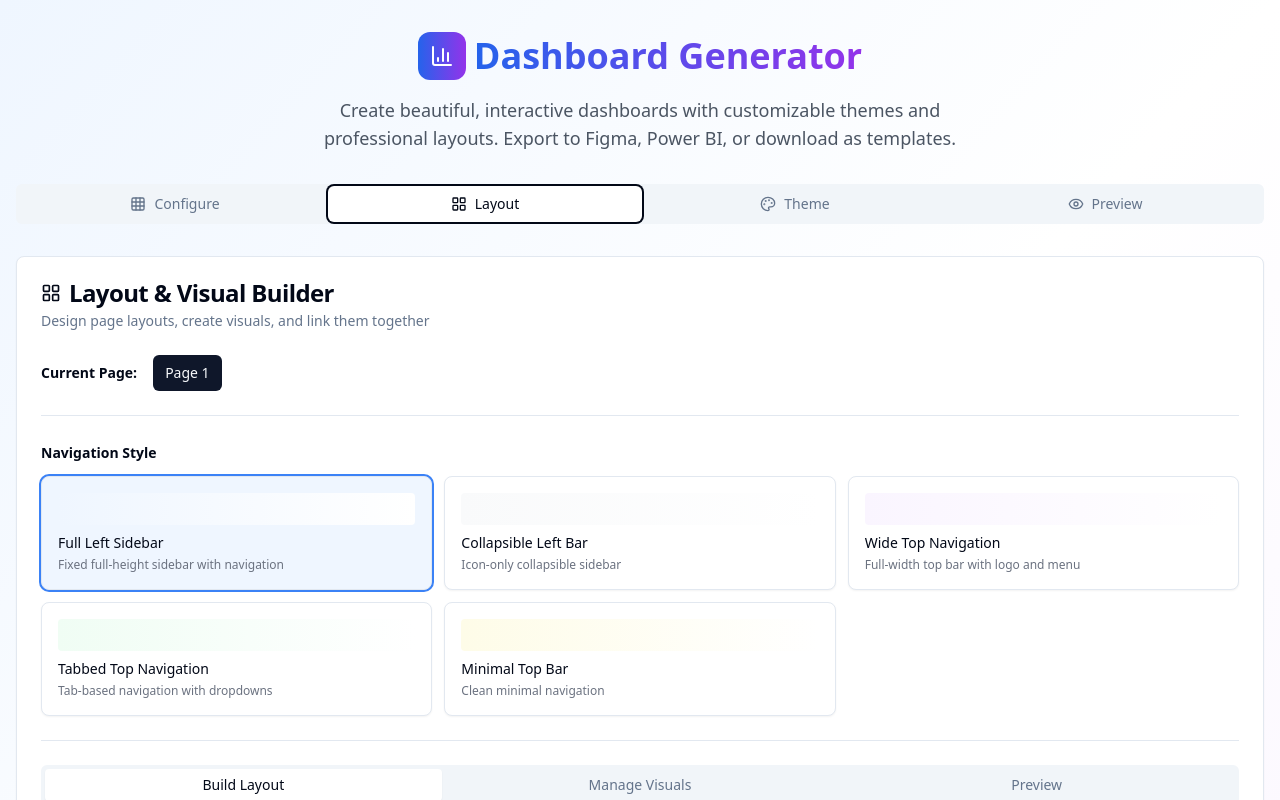
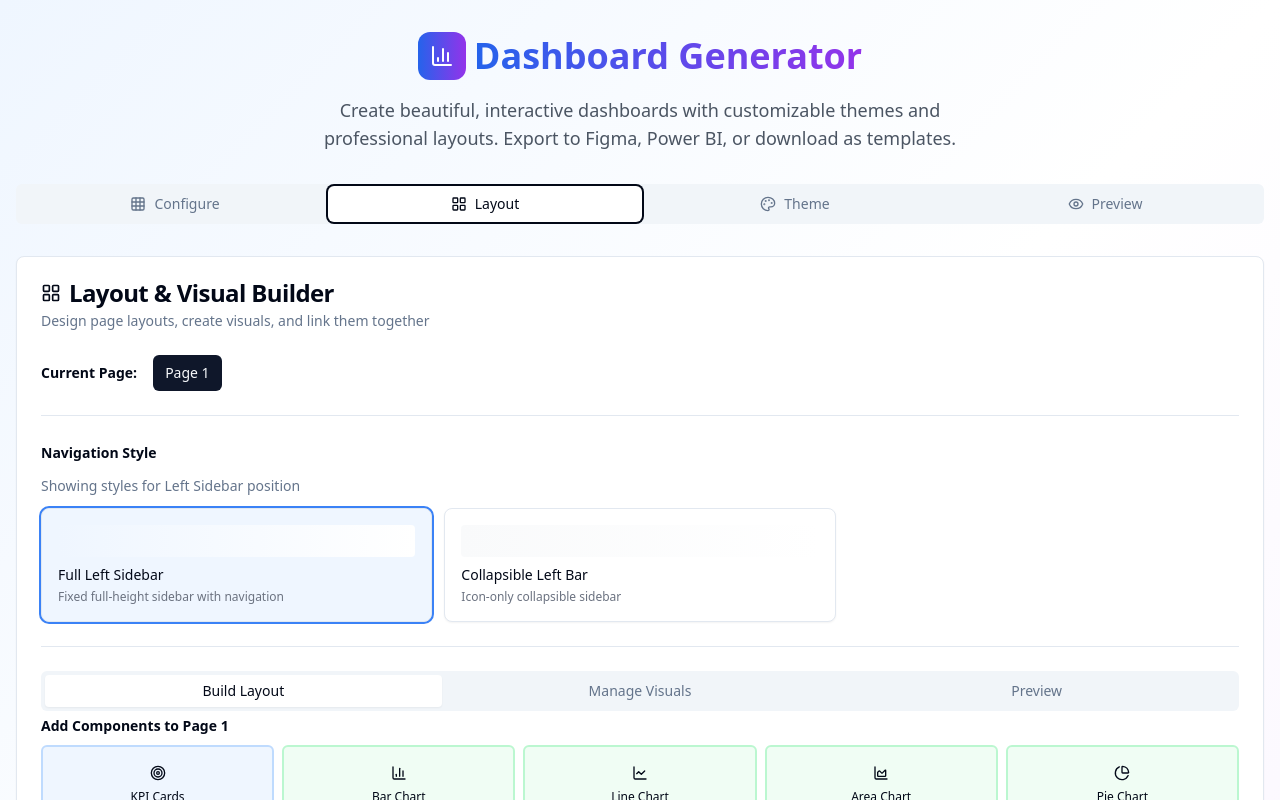
Before and after one commit to Niroshan-git/dashboard-design-dreamweaver, a React (Vite) app: page / in a window 1280 px wide. Both pictures are taken after a click on the tab "Layout". Shown: the top 800 px of the page. Built offline with nearby package versions, Linux system fonts and the light colour scheme.

Commit message:
feat: Conditionally render navigation styles
Implement conditional rendering of navigation styles in the Layout Builder based on the selected navigation position in the configure page. This ensures that only the relevant navigation style details are displayed.

```diff
--- a/src/components/LayoutBuilder.tsx
+++ b/src/components/LayoutBuilder.tsx
@@ -24,7 +24,7 @@ interface Visual {
   id: string;
   type: 'kpi' | 'chart' | 'table' | 'filter' | 'text' | 'image' | 'heatmap' | 'funnel' | 'scatter' | 'progress';
   name: string;
-  chartType?: 'bar' | 'line' | 'pie' | 'area' | 'map';
+  chartType?: 'bar' | 'line' | 'pie' | 'area' | 'map' | 'donut';
   description?: string;
   dataSource?: string;
   filters?: string[];
@@ -37,7 +37,7 @@ interface PageComponent {
   id: string;
   type: 'kpi' | 'chart' | 'table' | 'filter' | 'text' | 'image' | 'tabs' | 'heatmap' | 'funnel' | 'scatter' | 'progress';
   count?: number;
-  chartType?: 'bar' | 'line' | 'pie' | 'area' | 'map';
+  chartType?: 'bar' | 'line' | 'pie' | 'area' | 'map' | 'donut';
   span: number;
   position: { row: number; col: number };
   visualId?: string;
@@ -121,6 +121,50 @@ const LayoutBuilder = ({ config, setConfig }: LayoutBuilderProps) => {
     { value: 'donut' as const, label: 'Donut Chart', icon: Donut },
     { value: 'map' as const, label: 'Map Chart', icon: Map }
   ];
+
+  // Filter navigation styles based on selected navigation position
+  const getFilteredNavigationStyles = () => {
+    const allNavigationStyles = [
+      {
+        value: 'left-full',
+        label: 'Full Left Sidebar',
+        description: 'Fixed full-height sidebar with navigation',
+        preview: 'bg-gradient-to-r from-blue-50 to-white',
+        position: 'left'
+      },
+      {
+        value: 'left-collapsible',
+        label: 'Collapsible Left Bar',
+        description: 'Icon-only collapsible sidebar',
+        preview: 'bg-gradient-to-r from-gray-50 to-white',
+        position: 'left'
+      },
+      {
+        value: 'top-wide',
+        label: 'Wide Top Navigation',
+        description: 'Full-width top bar with logo and menu',
+        preview: 'bg-gradient-to-r from-purple-50 to-white',
+        position: 'top'
+      },
+      {
+        value: 'top-tabs',
+        label: 'Tabbed Top Navigation',
+        description: 'Tab-based navigation with dropdowns',
+        preview: 'bg-gradient-to-r from-green-50 to-white',
+        position: 'top'
+      },
+      {
+        value: 'top-minimal',
+        label: 'Minimal Top Bar',
+        description: 'Clean minimal navigation',
+        preview: 'bg-gradient-to-r from-yellow-50 to-white',
+        position: 'top'
+      }
+    ];
+
+    // Filter based on selected navigation position from config
+    return allNavigationStyles.filter(style => style.position === config.navigationPosition);
+  };
 
   const navigationStyles = [
     {
@@ -354,11 +398,14 @@ const LayoutBuilder = ({ config, setConfig }: LayoutBuilderProps) => {
 
           <Separator />
 
-          {/* Navigation Style Selection */}
+          {/* Navigation Style Selection - Filtered based on navigation position */}
           <div className="space-y-3">
             <Label className="font-semibold">Navigation Style</Label>
+            <p className="text-sm text-muted-foreground">
+              Showing styles for {config.navigationPosition === 'left' ? 'Left Sidebar' : 'Top Navigation'} position
+            </p>
             <div className="grid grid-cols-1 md:grid-cols-2 lg:grid-cols-3 gap-3">
-              {navigationStyles.map((style) => (
+              {getFilteredNavigationStyles().map((style) => (
                 <Card
                   key={style.value}
                   className={`cursor-pointer transition-all hover:shadow-md ${
```
